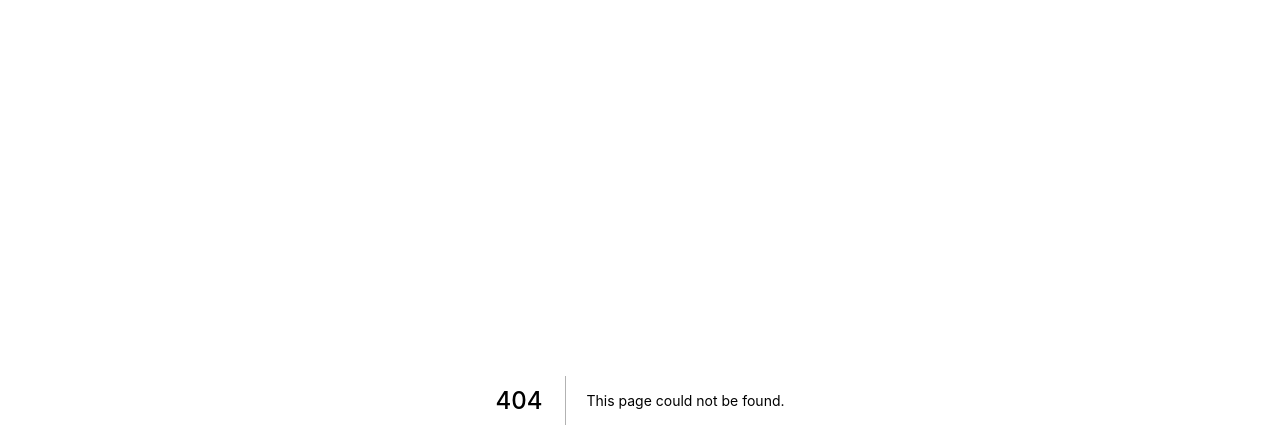
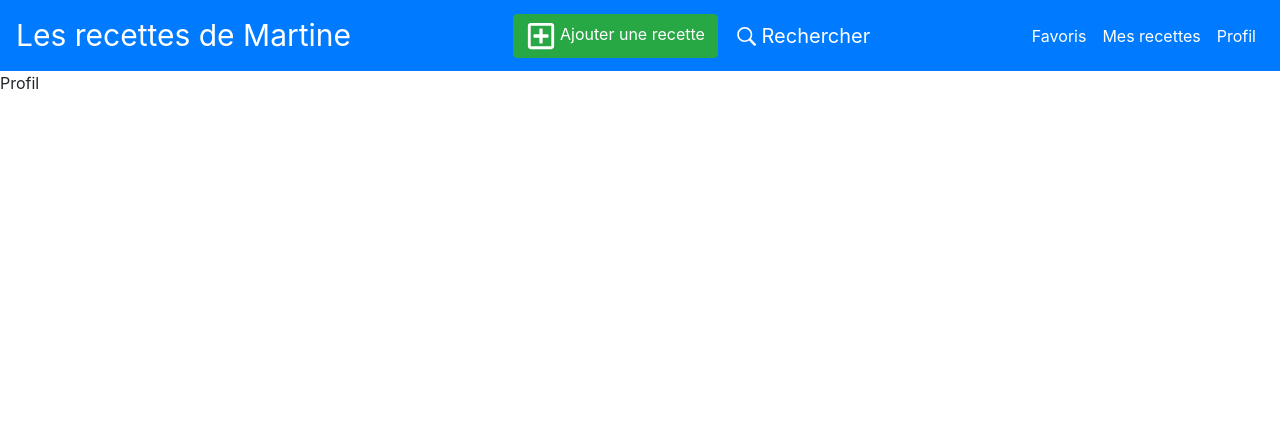
Before and after one commit to Lblenner/projWeb, a Next.js app in the folder front/: page /profil in a window 1280 px wide. Before the commit this address had no page. Shown: the top 448 px of the page. Built offline with nearby package versions, Linux system fonts and the light colour scheme.

Commit message:
Orthographe

```diff
--- a/front/components/Header.tsx
+++ b/front/components/Header.tsx
@@ -36,17 +36,17 @@ const Header = () => (
 
       <ul className="navbar-nav ml-auto" id="right">
         <li className="nav-item">
-          <Link href="/profile">
+          <Link href="/profil">
             <a className="nav-link active" id="button">Favoris</a>
           </Link>
         </li>
         <li className="nav-item">
-          <Link href="/profile">
+          <Link href="/profil">
             <a className="nav-link active" id="button">Mes recettes</a>
           </Link>
         </li>
         <li className="nav-item">
-          <Link href="/profile">
+          <Link href="/profil">
             <a className="nav-link active" id="button">Profil</a>
           </Link>
         </li>
--- a/front/pages/profile.tsx
+++ b/front/pages/profil.tsx
@@ -2,14 +2,14 @@ import Layout from '../components/Layout';
 import Head from 'next/head'
 
 
-export default function Profile() {
+export default function Profil() {
   return (
     <div>
       <Head>
         <title>Les recettes de Martine</title>
       </Head>
       <Layout>
-        <p>Profile</p>
+        <p>Profil</p>
       </Layout>
     </div>
   );
```
